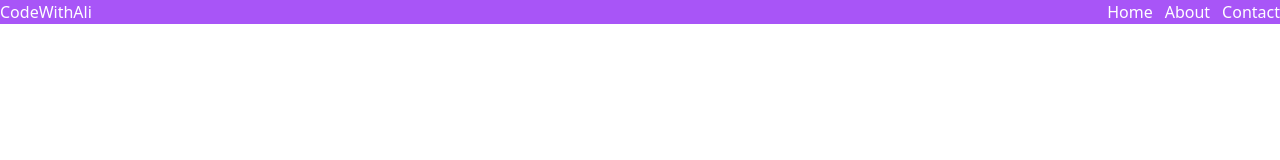
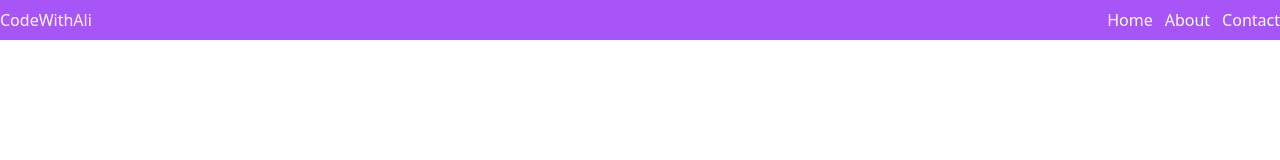
Before and after one commit to muH187/New_TailwindCSS, a plain HTML site: page index.html in a window 1280 px wide. Drawn offline with Linux system fonts and the light colour scheme.

Commit message:
tailwind css

```diff
--- a/index.html
+++ b/index.html
@@ -7,17 +7,16 @@
     <link rel="stylesheet" href="src/output.css">
 </head>
 <body>
-    <nav class="bg-purple-500 text-white flex justify-between">
-        <div class="logo">
+    <nav class="bg-purple-500 text-white flex flex-col md:flex-row md:justify-between h-10 items-center">
+        <div class="logo mx-auto md:mx-0">
             CodeWithAli
         </div>
-        <ul class="flex space-x-3">
+        <ul class="flex space-x-3 mx-auto md:mx-0">
             <li>Home</li>
             <li>About</li>
             <li>Contact</li>
         </ul>
     </nav>
-
     <main>
 
 
```
Also changed, not shown: src/output.css.
